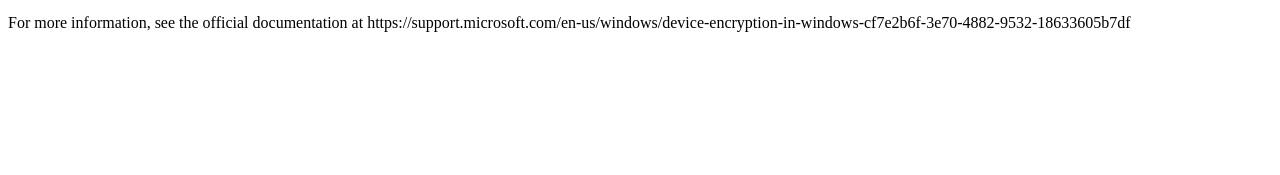
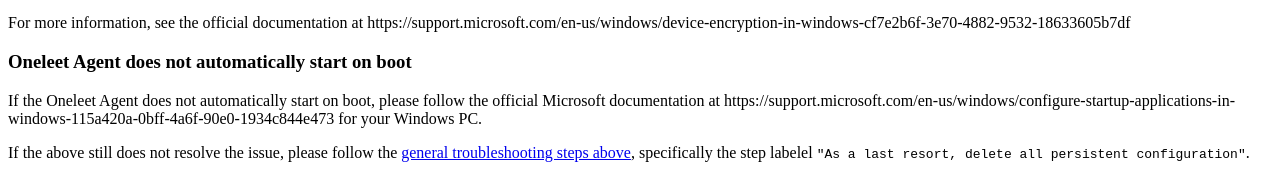
Before and after one commit to Oneleet/oneleet-docs, a Next.js app: page /oneleet-agent/troubleshooting in a window 1280 px wide. Shown: the part 1195-1370 px from the top of the page. Before the commit the page ends 1243 px from the top, so only its background shows below. Built offline with nearby package versions, Linux system fonts and the light colour scheme.

Commit message:
add troubleshooting info for windows automatic startup at boot

```diff
--- a/pages/oneleet-agent/troubleshooting.mdx
+++ b/pages/oneleet-agent/troubleshooting.mdx
@@ -62,3 +62,9 @@
     - PCR7 binding is not supported: Secure Boot is disabled in the BIOS/UEFI, or you have peripherals connected to your device during boot (like specialized network interfaces, docking stations, or external graphic card)
 
 For more information, see the official documentation at https://support.microsoft.com/en-us/windows/device-encryption-in-windows-cf7e2b6f-3e70-4882-9532-18633605b7df
+
+### Oneleet Agent does not automatically start on boot
+
+If the Oneleet Agent does not automatically start on boot, please follow the official Microsoft documentation at https://support.microsoft.com/en-us/windows/configure-startup-applications-in-windows-115a420a-0bff-4a6f-90e0-1934c844e473 for your Windows PC.
+
+If the above still does not resolve the issue, please follow the [general troubleshooting steps above](#the-oneleet-agent-is-not-working), specifically the step labelel `"As a last resort, delete all persistent configuration"`.
```
